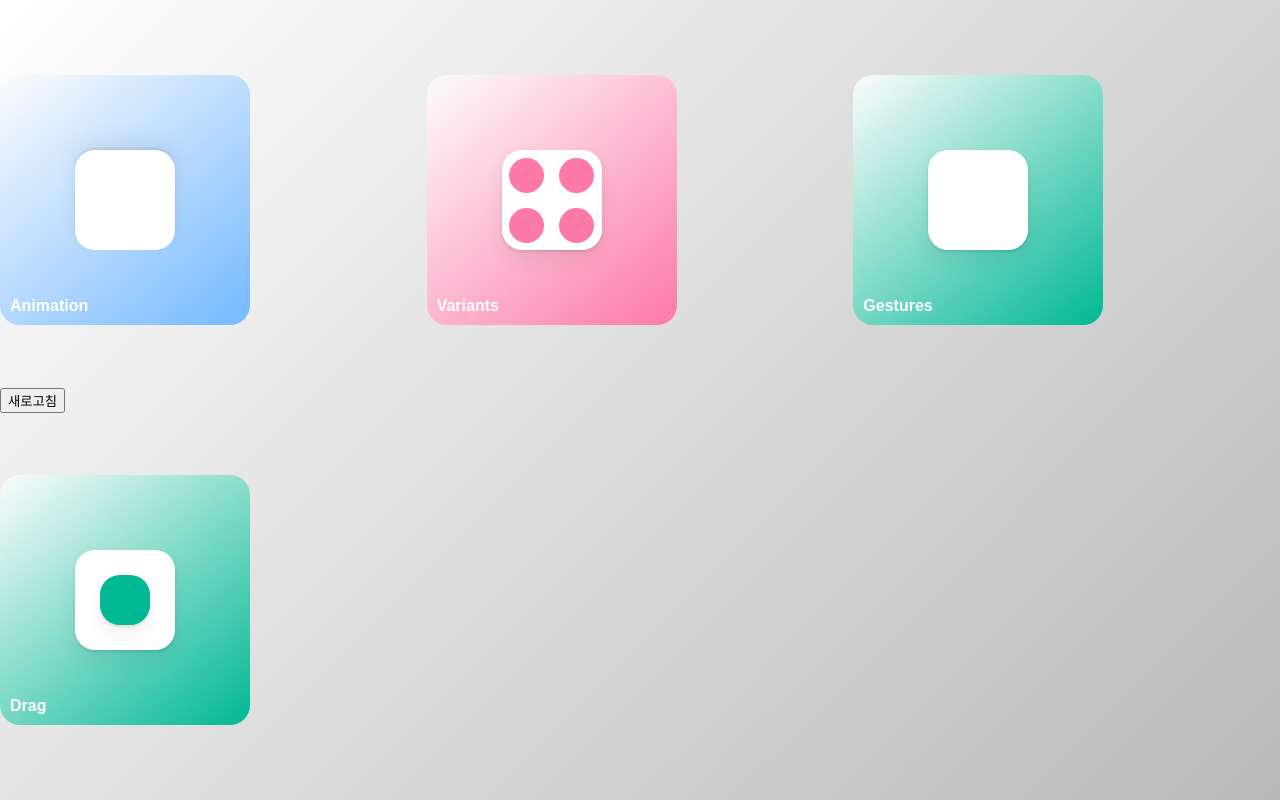
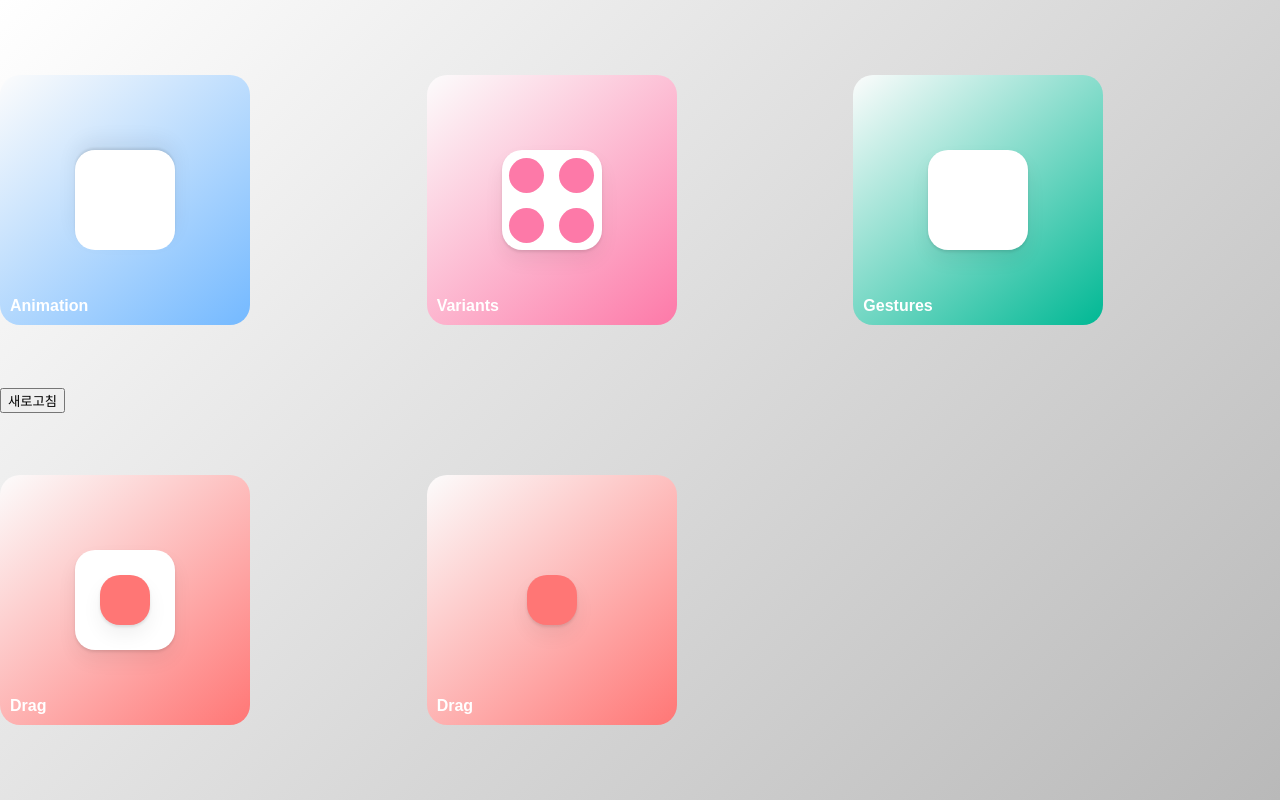
Before and after one commit to chspower1/motion, a React (Create React App) app: page / in a window 1280 px wide. Built offline with nearby package versions, Linux system fonts and the light colour scheme.

Commit message:
9/16, 끝

```diff
--- a/src/App.tsx
+++ b/src/App.tsx
@@ -1,5 +1,5 @@
 import styled from "styled-components";
-import { motion } from "framer-motion";
+import { motion, useMotionValue, useTransform } from "framer-motion";
 import { useState, useEffect, useRef } from "react";
 import { render } from "react-dom";
 
@@ -48,7 +48,7 @@ const DragBox = styled(Box)`
     width: 50px;
     height: 50px;
     place-self: center;
-    background-color: #00b894;
+    background-color: rgb(255, 118, 117);
 `;
 const Circle = styled(motion.div)`
     z-index: 1000;
@@ -97,6 +97,11 @@ const circleVariants = {
 
 function App() {
     const constranisRef = useRef(null);
+    const x = useMotionValue(0);
+    const boxScale = useTransform(x, [-100, 0, 100], [2, 1, 0.5]);
+    useEffect(() => {
+        boxScale.onChange(() => console.log(boxScale.get()));
+    }, [x]);
     return (
         <Wrapper>
             <button style={{ position: "absolute" }} onClick={() => window.location.reload()}>
@@ -119,16 +124,29 @@ function App() {
                 <Title>Gestures</Title>
                 <Box variants={myVars1} whileHover="hover" whileTap="tap" />
             </Container>
-            <Container bgColor="#00b894">
+            <Container bgColor="rgb(255, 118, 117)">
                 <Title>Drag</Title>
                 <Box variants={myVars1} isDrag={true} ref={constranisRef}>
                     {/* transition을 주려면 rgb(숫자)값으로 줘야함 */}
                     <DragBox
                         drag
+                        dragElastic={0.1}
                         dragConstraints={constranisRef}
-                        whileDrag={{ backgroundColor: "rgb(85, 239, 196)" }}
+                        whileDrag={{ backgroundColor: "rgb(250, 177, 160)" }}
                     />
                 </Box>
+            </Container>
+            <Container bgColor="rgb(255, 118, 117)" ref={constranisRef}>
+                <Title>Drag</Title>
+
+                <DragBox
+                    style={{ x, scale: boxScale }}
+                    drag
+                    dragElastic={0.1}
+                    dragSnapToOrigin
+                    dragConstraints={constranisRef}
+                    whileDrag={{ backgroundColor: "rgb(250, 177, 160)" }}
+                />
             </Container>
         </Wrapper>
     );
```
